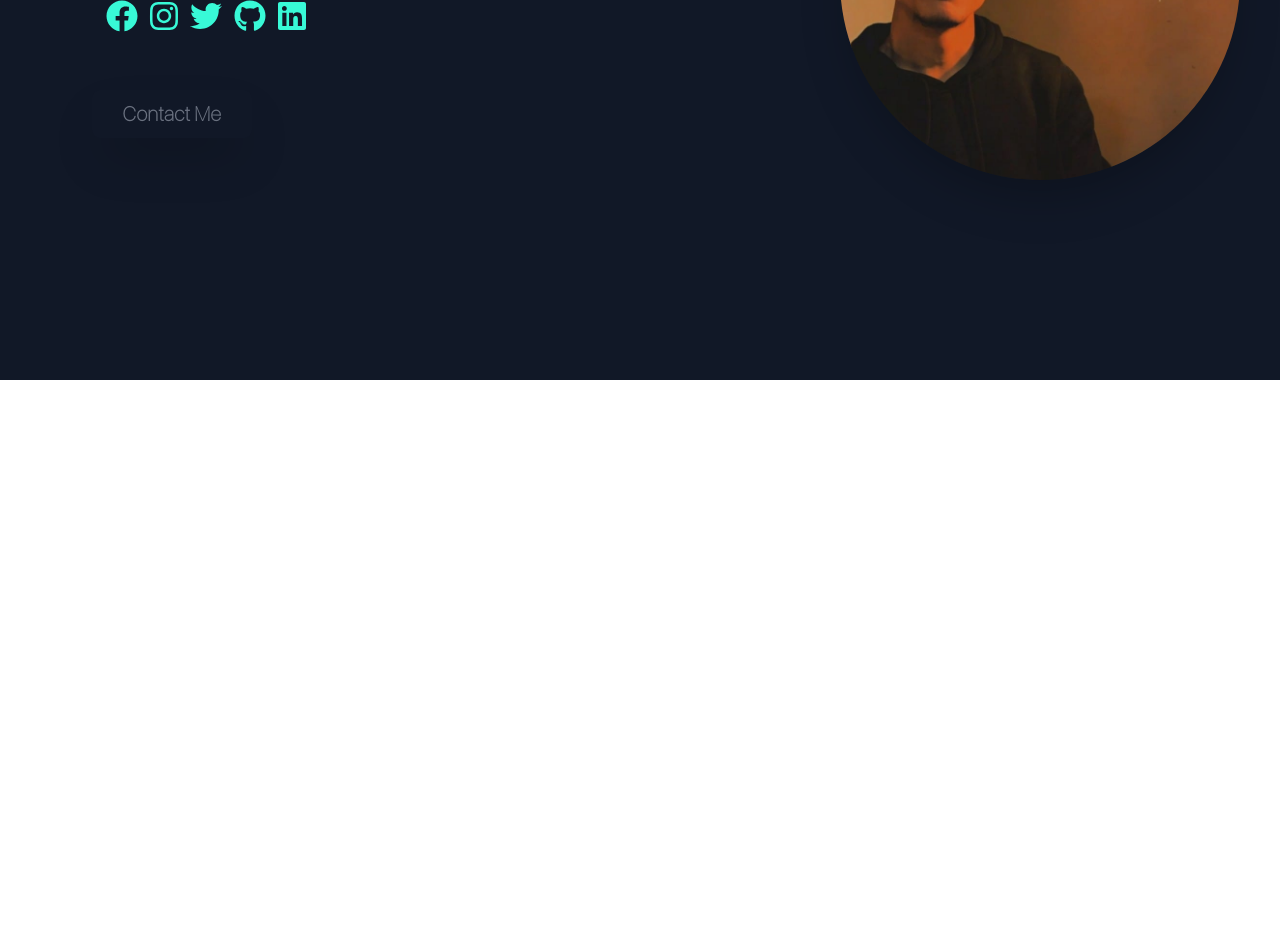
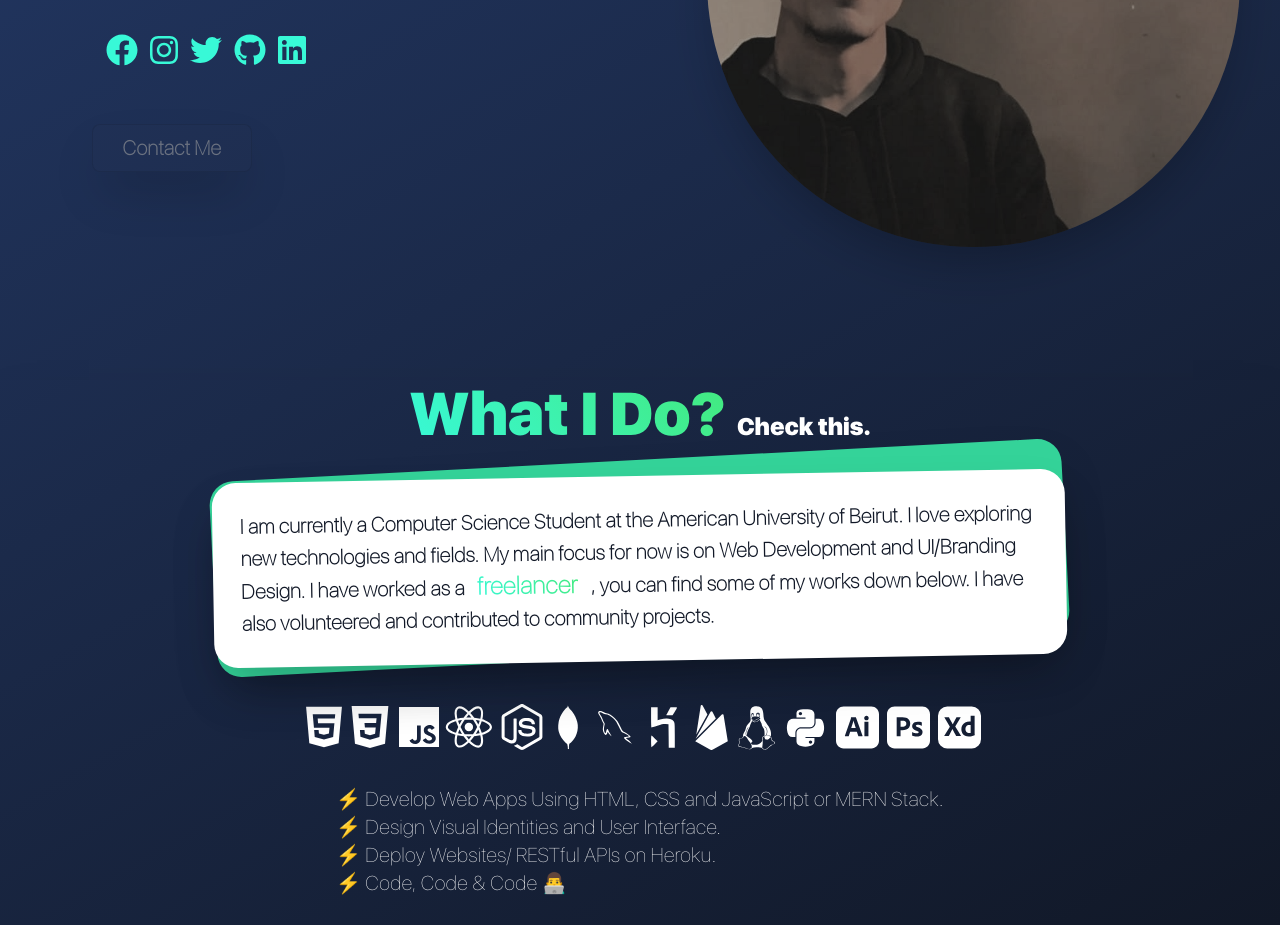
Before and after one commit to louaibouzaher/louaibouzaher.github.io, a React (Create React App) app: page / in a window 1280 px wide. Shown: the part 420-1345 px from the top of the page. Before the commit the page ends 800 px from the top, so only its background shows below. Built offline with nearby package versions, Linux system fonts and the light colour scheme.

Commit message:
Added What I Do Section

```diff
--- a/package.json
+++ b/package.json
@@ -16,6 +16,7 @@
     "postcss": "^7",
     "react": "^17.0.1",
     "react-dom": "^17.0.1",
+    "react-icons": "^4.1.0",
     "react-scripts": "4.0.1",
     "tailwindcss": "npm:@tailwindcss/postcss7-compat",
     "web-vitals": "^0.2.4"
--- a/src/App.css
+++ b/src/App.css
@@ -10,13 +10,17 @@
 
 .gradientBorder{
   transition: all 1s;
-  color: rgba(107, 114, 128,1)
-
+  color: rgba(107, 114, 128,1);
+  border:rgba(0, 0, 0, .1)solid 1px;
 }
 .gradientBorder:hover{
   color:#38f9d7;
-  border:#38f9d7 solid 1px;
+  border:#38f9d7 solid 1px ;
 }
 .smi{
   color:#38f9d7
 }
+
+.image{
+  filter: saturate(20%);
+}
--- a/src/App.js
+++ b/src/App.js
@@ -2,12 +2,14 @@
 import "./App.css";
 import "./index.css";
 import Hero from "./Components/Hero";
+import Resume from "./Components/Resume";
 
 
 function App() {
   return (
-    <div className="App container bg-gray-900">
+    <div className="App container w-full h-full bg-gray-900">
       <Hero />
+      <Resume />
     </div>
   );
 }
--- a/src/Components/Hero.js
+++ b/src/Components/Hero.js
@@ -5,7 +5,7 @@ const Hero = () => {
   return (
     <div className="flex flex-row flex-wrap sm:flex-nowrap justify-around items-center container h-screen">
       <div className=" flex-grow container flex flex-col justify-center items-start p-10 mx-10 mt-10">
-        <div className="font-sfb text-4xl m-1 text-white ">
+        <div className="font-sfb text-4xl m-1 text-white text-left ">
           Hey there, I'm <span className='gradientText'> Louai Bouzaher! </span>
         </div>
         <div className="font-sans text-xl font-bold text-left m-1 text-white tracking-wide">
@@ -15,9 +15,9 @@ const Hero = () => {
         <div className="container my-3">
           <SocialMedia />
         </div>
-        <button className="gradientBorder font-sans text-xl border-gray-900 text-gray-500 border-solid my-5 mx-3 shadow-2xl rounded-lg font-bold tracking-wide h-12 w-40 align-middle bg-gray-900">Contact Me</button>
+        <button className="gradientBorder font-sans text-xl border-gray-900 text-gray-500 border-solid my-5 mx-3 shadow-2xl rounded-lg font-bold tracking-wide h-12 w-40 align-middle bg-gray-700 bg-opacity-5">Contact Me</button>
       </div>
-      <img src={PersonalPicture} alt='louaiPic' className="h-1/2 shadow-2xl  rounded-full lg:mr-10 motion-safe:animate-spin" />
+      <img src={PersonalPicture} alt='louaiPic' className="h-2/3 shadow-2xl hidden xl:block rounded-full lg:mr-10 image" />
 
     </div>
   );
--- /dev/null
+++ b/src/Components/Resume.js
@@ -0,0 +1,46 @@
+import React from "react";
+import Tools from "./Tools";
+
+const Resume = () => {
+  return (
+    <div className="container flex flex-row flex-wrap justify-center shadow-2xl">
+      <div className="font-sfb m-1 text-2xl text-white">
+        <span className="gradientText text-6xl"> What I Do? </span>
+        Check this.
+      </div>
+      <div className="z-10 w-2/3 m-7 flex-none -ml-full rounded-3xl transform shadow-2xl bg-white -rotate-1 sm:-rotate-4">
+        <div className="leading-8 font-sans text-xl font-bold text-left m-7 text-gray-900 tracking-wide">
+          I am currently a Computer Science Student at the American University
+          of Beirut. I love exploring new technologies and fields. My main focus
+          for now is on Web Development and UI/Branding Design. I have worked as
+          a{" "}
+          <div className="inline border-gray-900 border-solid p-2 rounded-md">
+            <span className="gradientText text-2xl">freelancer</span>
+          </div>{" "}
+          , you can find some of my works down below. I have also volunteered
+          and contributed to community projects.
+        </div>
+      </div>
+      <div className="hidden lg:block absolute z-0 mt-20 w-2/3 m-7 flex-none -ml-full rounded-3xl transform shadow-2xl bg-green-400 -rotate-1 sm:-rotate-3">
+        <div className="font-sans text-xl font-bold text-left m-7 text-green-500 tracking-wide">
+          <br />
+          <br />
+          <br />
+          <br />
+          <br />
+        </div>
+      </div>
+      <Tools />
+      <div className="container flex justify-center font-sans text-xl text-left m-7 text-white tracking-wide">
+        ⚡ Develop Web Apps Using HTML, CSS and JavaScript or MERN Stack.
+        <br />
+        ⚡ Design Visual Identities and User Interface. <br />
+        ⚡ Deploy Websites/ RESTful APIs on Heroku. <br />
+        ⚡ Code, Code & Code 👨‍💻
+        <br />
+      </div>
+    </div>
+  );
+};
+
+export default Resume;
--- a/src/Components/SocialMedia.js
+++ b/src/Components/SocialMedia.js
@@ -15,11 +15,11 @@ library.add(fab, faGithub, faFacebook, faTwitter, faInstagram, faLinkedin);
 const SocialMedia = () => {
   return (
     <div className="flex max-w-sm m-5 mt-7 flex-row container ">
-      <FontAwesomeIcon icon={["fab", "facebook"]} size="2x" className="m-1.5 cursor-pointer smi hover:text-gray-500" />
-      <FontAwesomeIcon icon={["fab", "instagram"]} size="2x"className="m-1.5 cursor-pointer smi hover:text-gray-500"/>
-      <FontAwesomeIcon icon={["fab", "twitter"]} size="2x" className="m-1.5 cursor-pointer  smi hover:text-gray-500" />
-      <FontAwesomeIcon icon={["fab", "github"]} size="2x" className="m-1.5 cursor-pointer smi hover:text-gray-500" />
-      <FontAwesomeIcon icon={["fab", "linkedin"]} size="2x" className="m-1.5 cursor-pointer smi hover:text-gray-500" />
+      <FontAwesomeIcon icon={["fab", "facebook"]} size="2x" className="m-1.5 cursor-pointer smi hover:text-white" />
+      <FontAwesomeIcon icon={["fab", "instagram"]} size="2x"className="m-1.5 cursor-pointer smi hover:text-white"/>
+      <FontAwesomeIcon icon={["fab", "twitter"]} size="2x" className="m-1.5 cursor-pointer  smi hover:text-white" />
+      <FontAwesomeIcon icon={["fab", "github"]} size="2x" className="m-1.5 cursor-pointer smi hover:text-white" />
+      <FontAwesomeIcon icon={["fab", "linkedin"]} size="2x" className="m-1.5 cursor-pointer smi hover:text-white" />
     </div>
   );
 };
--- /dev/null
+++ b/src/Components/Tools.js
@@ -0,0 +1,53 @@
+import React from "react";
+import {
+  DiReact,
+  DiHeroku,
+  DiMongodb,
+  DiMysql,
+  DiLinux,
+  DiPython,
+} from "react-icons/di";
+import { AiFillHtml5 } from "react-icons/ai";
+import {
+  SiCss3,
+  SiNodeDotJs,
+  SiJavascript,
+  SiAdobexd,
+  SiAdobephotoshop,
+  SiAdobeillustrator,
+  SiFirebase,
+} from "react-icons/si";
+const Tools = () => {
+  return (
+    <div className="w-2/3 flex flex-row flex-wrap justify-center items-center">
+      <AiFillHtml5 className="mt-2 text-white hover:text-green-400" size={50} />
+      <SiCss3 className="mt-2 text-white hover:text-green-400" size={42} />
+      <SiJavascript
+        className=" mt-2 ml-2 text-white hover:text-green-400"
+        size={40}
+      />
+      <DiReact className="mt-2 text-white hover:text-green-400" size={60} />
+      <SiNodeDotJs className="mt-2 text-white hover:text-green-400" size={46} />
+      <DiMongodb className="mt-2 text-white hover:text-green-400" size={46} />
+      <DiMysql className="mt-2 text-white hover:text-green-400" size={48} />
+      <DiHeroku className="mt-2 text-white hover:text-green-400" size={50} />
+      <SiFirebase className="mt-2 text-white hover:text-green-400" size={45} />
+      <DiLinux className="mt-2 text-white hover:text-green-400" size={45} />
+      <DiPython className=" mt-2 text-white hover:text-green-400" size={53} />
+      <SiAdobeillustrator
+        className="ml-1 mt-2 text-white hover:text-green-400"
+        size={43}
+      />
+      <SiAdobephotoshop
+        className="ml-2 mt-2 text-white hover:text-green-400"
+        size={43}
+      />
+      <SiAdobexd
+        className=" ml-2 mt-2 text-white hover:text-green-400"
+        size={43}
+      />
+    </div>
+  );
+};
+
+export default Tools;
--- a/src/index.css
+++ b/src/index.css
@@ -13,7 +13,7 @@
   width:100%;
   margin: 0;
   padding: 0;
-  background-color:rgba(17, 24, 39, 1);
+  background-image: -webkit-linear-gradient(120deg,rgba(17, 24, 39, 1),rgb(36, 58, 105));
 }
 * {
   margin: 0;
```
Also changed, not shown: 2 other files (tests, documents, lock files or other folders).
